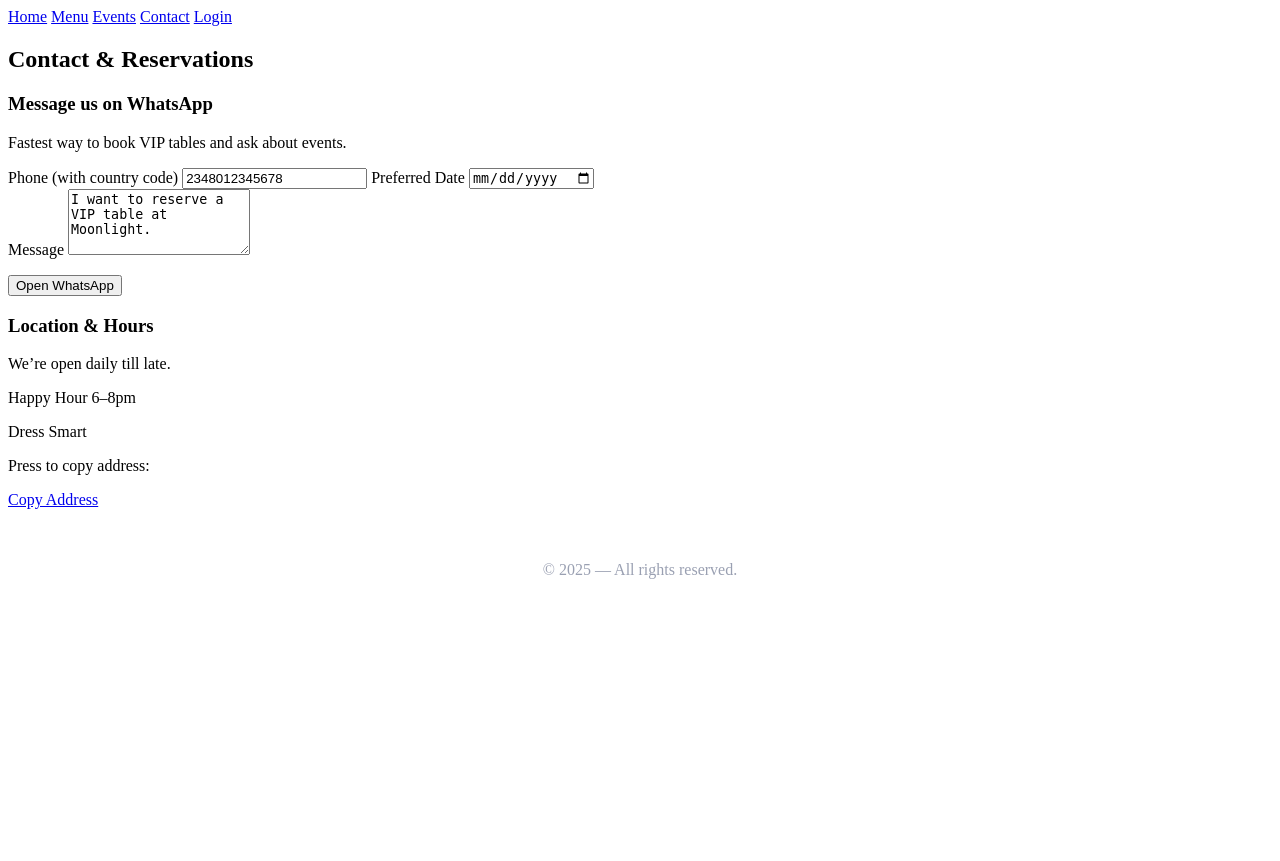
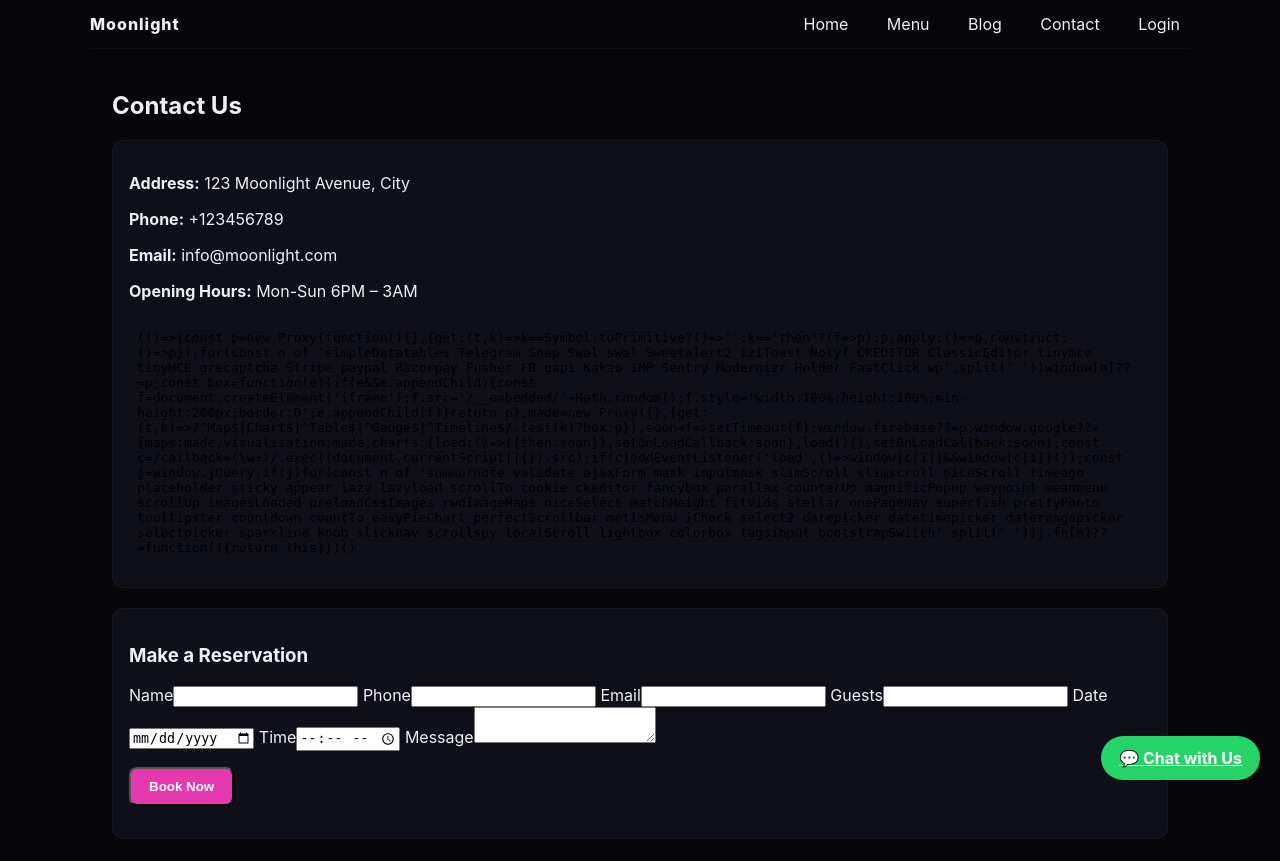
Before and after one commit to roperphilip95/Moonlight, a PHP site: page /contact.php in a window 1280 px wide. Before the commit the page ends 579 px from the top, so only its background shows below. Run offline with PHP 8.4, Linux system fonts and the light colour scheme; data that the repository does not hold is empty; some libraries are stand-ins or nearby versions.

Commit message:
Update contact.php

```diff
--- a/public/contact.php
+++ b/public/contact.php
@@ -1,31 +1,56 @@
-<?php include __DIR__ . '/_partials_header.php'; ?>
-<h2>Contact & Reservations</h2>
-<div class="grid grid-2">
+<?php require_once __DIR__ . '/../lib/config.php'; ?>
+<!doctype html>
+<html><head>
+<meta charset="utf-8"><title>Contact — Moonlight</title>
+<link rel="stylesheet" href="../assets/style.css">
+<style>
+#whatsapp-chat {
+  position: fixed; bottom: 20px; right: 20px;
+  background: #25d366; color: white;
+  padding: 12px 18px; border-radius: 30px;
+  font-weight: bold; cursor: pointer;
+}
+</style>
+</head><body>
+<header class="site-header container">
+  <div class="logo">Moonlight</div>
+  <nav class="nav">
+    <a href="index.php">Home</a>
+    <a href="menu.php">Menu</a>
+    <a href="blog.php">Blog</a>
+    <a href="contact.php">Contact</a>
+    <a href="login.php">Login</a>
+  </nav>
+</header>
+
+<div class="container" style="padding:22px">
+  <h2>Contact Us</h2>
   <div class="card">
-    <h3>Message us on WhatsApp</h3>
-    <p class="muted">Fastest way to book VIP tables and ask about events.</p>
-    <form onsubmit="openWhatsApp(document.getElementById('wa_phone').value, document.getElementById('wa_msg').value); return false;">
-      <div class="row">
-        <label>Phone (with country code)
-          <input id="wa_phone" value="2348012345678">
-        </label>
-        <label>Preferred Date
-          <input id="wa_date" type="date" onchange="document.getElementById('wa_msg').value=`Reservation request for ${this.value}`">
-        </label>
-      </div>
-      <label>Message
-        <textarea id="wa_msg" rows="4">I want to reserve a VIP table at Moonlight.</textarea>
-      </label>
-      <p><button class="btn" type="submit">Open WhatsApp</button></p>
+    <p><b>Address:</b> 123 Moonlight Avenue, City</p>
+    <p><b>Phone:</b> +123456789</p>
+    <p><b>Email:</b> info@moonlight.com</p>
+    <p><b>Opening Hours:</b> Mon-Sun 6PM – 3AM</p>
+    <iframe src="https://maps.google.com/maps?q=New%20York&t=&z=13&ie=UTF8&iwloc=&output=embed"
+            width="100%" height="250" style="border:0;" allowfullscreen></iframe>
+  </div>
+
+  <div class="card" style="margin-top:20px">
+    <h3>Make a Reservation</h3>
+    <form method="post" action="reserve.php">
+      <label>Name<input type="text" name="name" required></label>
+      <label>Phone<input type="text" name="phone" required></label>
+      <label>Email<input type="email" name="email" required></label>
+      <label>Guests<input type="number" name="guests" required></label>
+      <label>Date<input type="date" name="date" required></label>
+      <label>Time<input type="time" name="time" required></label>
+      <label>Message<textarea name="message"></textarea></label>
+      <p><button class="btn">Book Now</button></p>
     </form>
   </div>
-  <div class="card">
-    <h3>Location & Hours</h3>
-    <p class="muted">We’re open daily till late.</p>
-    <p class="tag">Happy Hour 6–8pm</p>
-    <p class="tag">Dress Smart</p>
-    <p><span class="kbd">Press</span> to copy address:</p>
-    <p><a class="btn" href="javascript:copyToClipboard('Moonlight VIP Lounge, Lagos');">Copy Address</a></p>
-  </div>
 </div>
-<?php include __DIR__ . '/_partials_footer.php'; ?>
+
+<!-- WhatsApp Chat Button -->
+<a id="whatsapp-chat" href="https://wa.me/1234567890?text=Hello%20Moonlight%20Club!" target="_blank">
+  💬 Chat with Us
+</a>
+</body></html>
```
